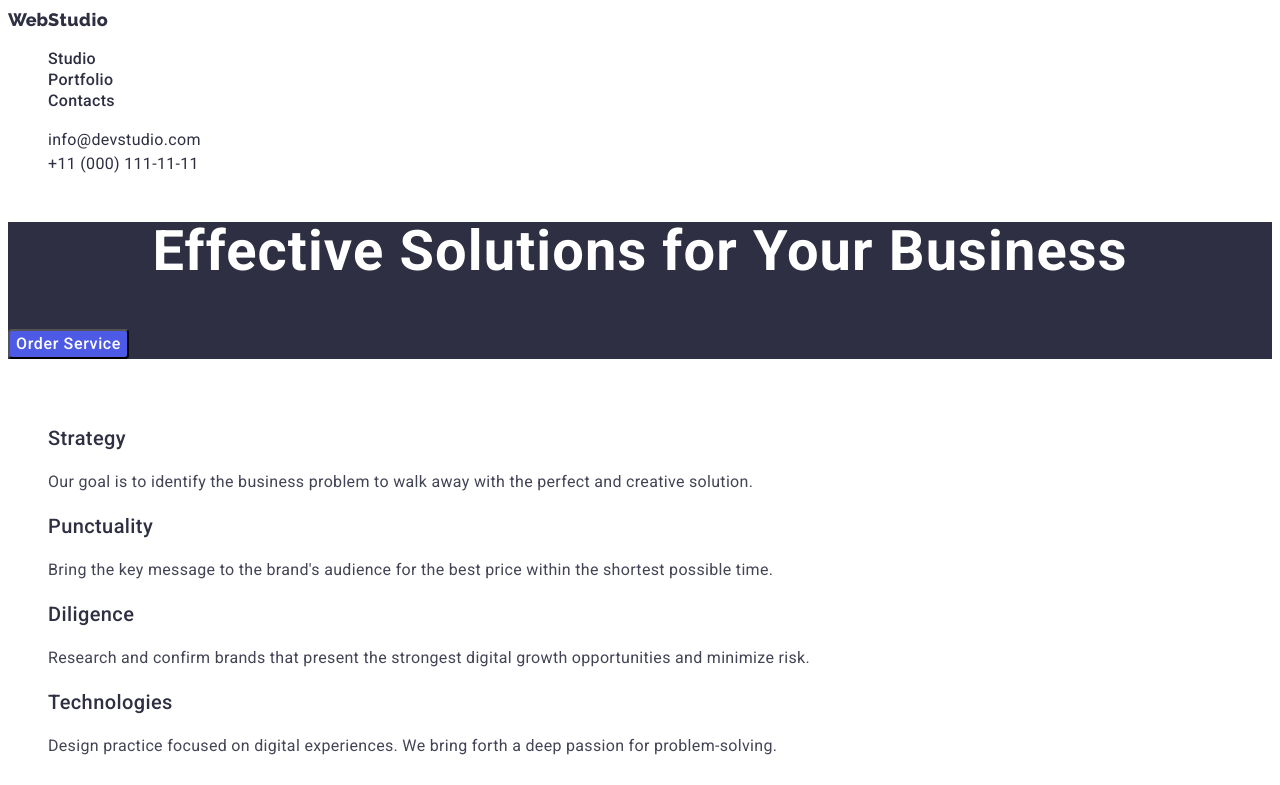
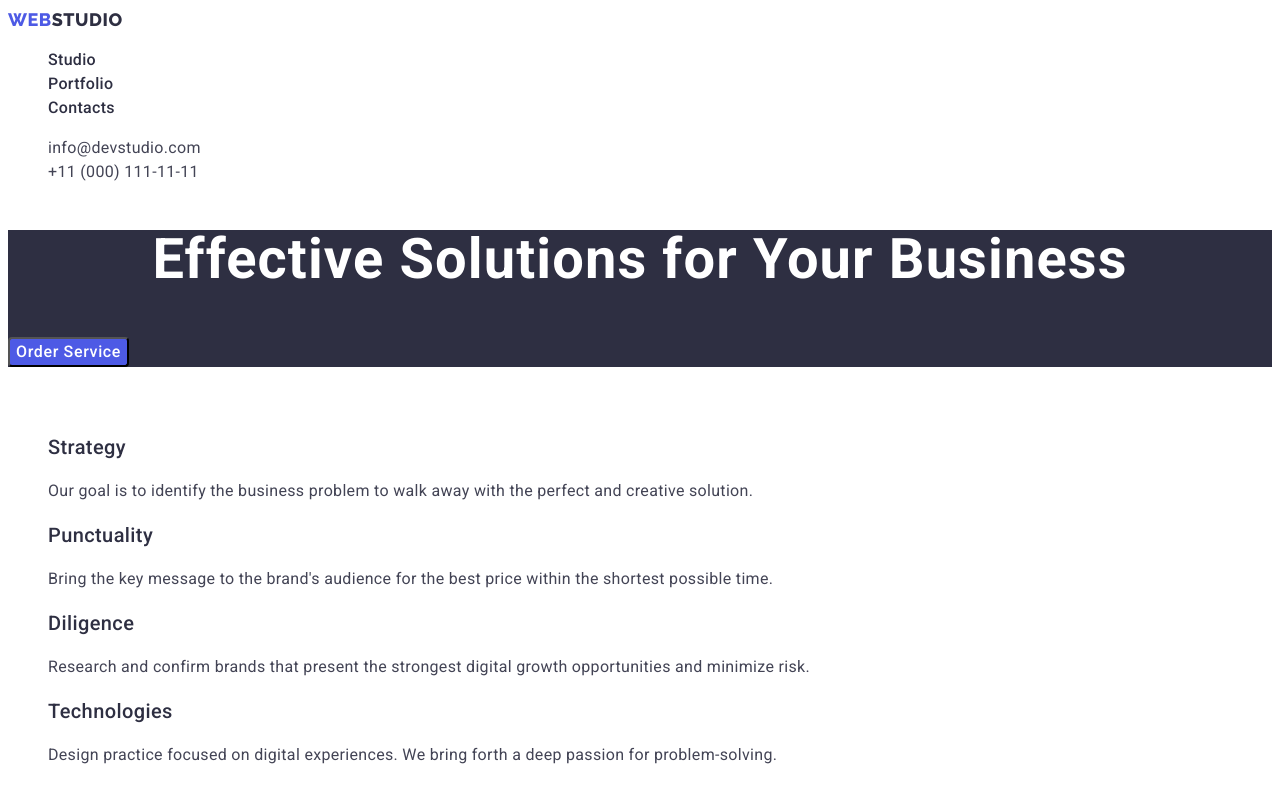
Before and after one commit to VadymSchastlyvtsev/goit-markup-hw-02, a plain HTML site: page index.html in a window 1280 px wide. Shown: the top 785 px of the page. Drawn offline with Linux system fonts and the light colour scheme.

Commit message:
styles.css
Fixed mistakes

```diff
--- a/css/styles.css
+++ b/css/styles.css
@@ -35,23 +35,22 @@ body {
   font-weight: 800;
   font-size: 18px;
   line-height: 1.33;
+  color: var(--primary-brand);
+  letter-spacing: 0.03em;
+  text-transform: uppercase;
+}
+
+.logo-item-studio {
   color: var(--dark-text);
 }
 
-.logo-item-studio {
-  letter-spacing: 0.03em;
-}
-.logo-item {
-  color: var(--primary-brand);
-  letter-spacing: 0.03em;
-}
 /* nav */
 .nav-item {
   color: var(--dark-text);
   font-style: normal;
   font-weight: 500;
 
-  line-height: 1.33;
+  line-height: 1.5;
   letter-spacing: 0.02em;
 }
 .nav-item:hover,
@@ -59,9 +58,11 @@ body {
   color: var(--presed-state);
 }
 /* Contact information */
+.address {
+  font-style: normal;
+}
 .address-mail {
-  color: var(--dark-text);
-  font-style: normal;
+  color: var(--text-color);
   font-size: 16px;
   line-height: 1.5;
   letter-spacing: 0.02em;
@@ -71,8 +72,7 @@ body {
   color: var(--presed-state);
 }
 .address-tel {
-  color: var(--dark-text);
-  font-style: normal;
+  color: var(--text-color);
   font-size: 16px;
   line-height: 1.5;
   letter-spacing: 0.02em;
```
